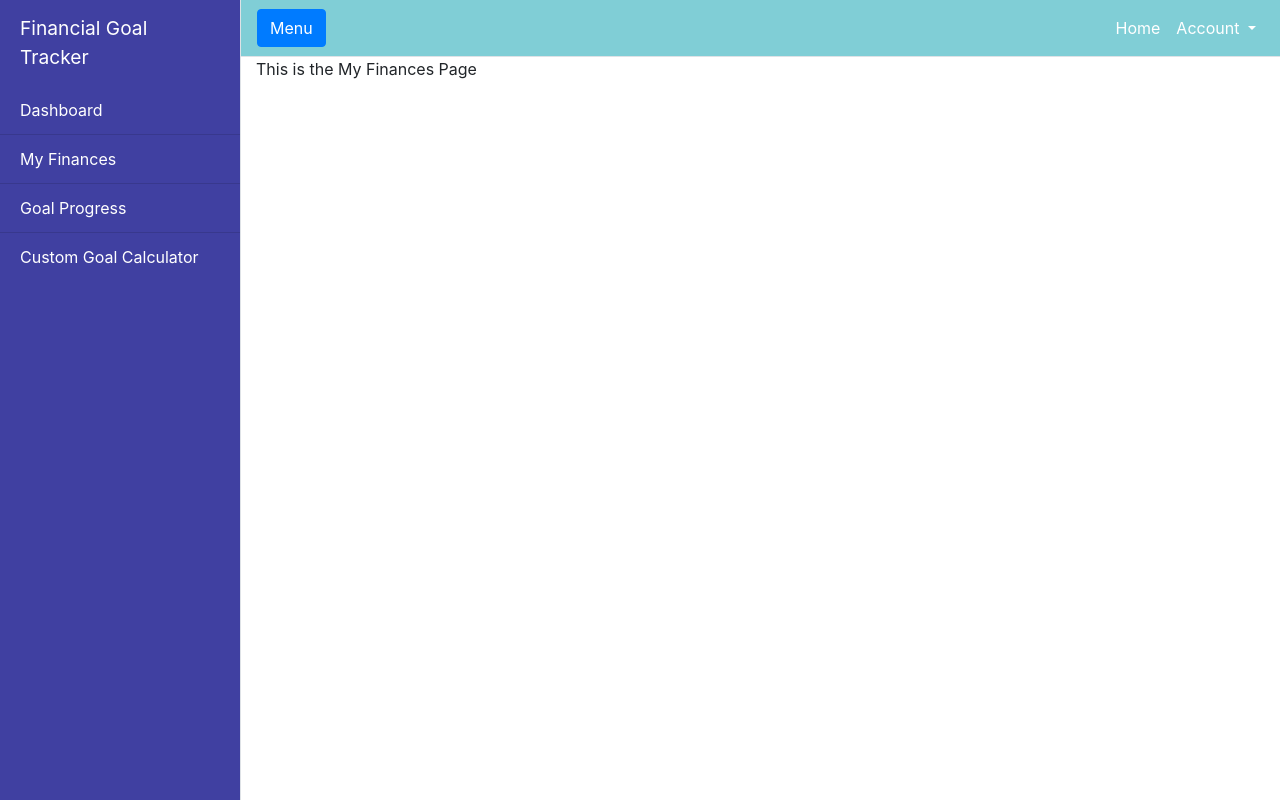
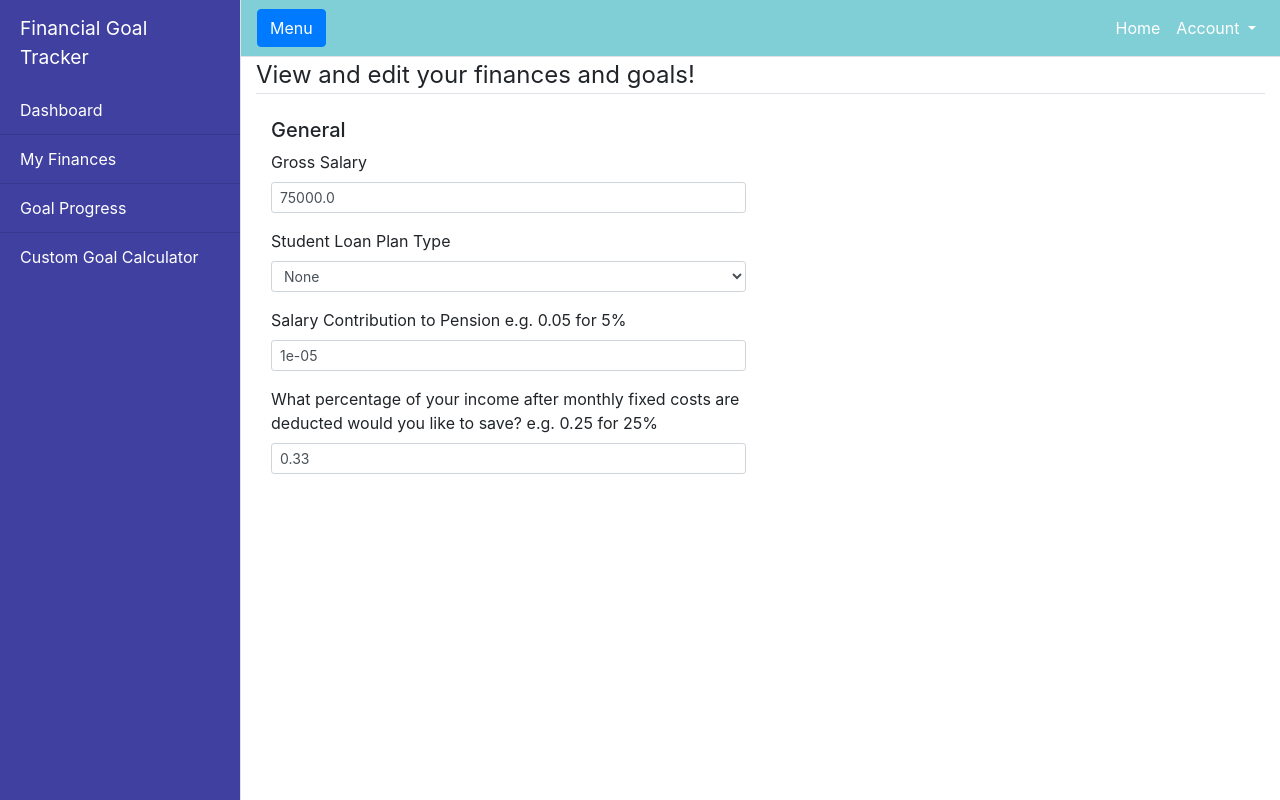
Before and after one commit to surajtirupati/financeGoalsApp, a Flask app: page /my_finances in a window 1280 px wide. Run offline with Flask 2, Linux system fonts and the light colour scheme; a user stored in the database is signed in; data comes from the database, SQL or seed files in the repository.

Commit message:
modified database tables and correctly storing form details in sql-lite database

```diff
--- a/forms.py
+++ b/forms.py
@@ -5,13 +5,13 @@ from wtforms.validators import DataRequired, NumberRange, EqualTo
 
 # Create Fixed Cost Sub-Form
 class FixedCostForm(Form):
-    name = StringField("Fixed Cost Name e.g. Rent", validators=[DataRequired()])
+    fc_name = StringField("Fixed Cost Name e.g. Rent", validators=[DataRequired()])
     amount = FloatField("Fixed Cost Monthly Amount e.g. 800", validators=[DataRequired()])
 
 
 # Create Goal Sub-Form
 class GoalForm(Form):
-    name = StringField("What are you saving for?", validators=[DataRequired()])
+    goal_name = StringField("What are you saving for?", validators=[DataRequired()])
     amount = FloatField("What percentage of your savings would you like to allocate to this goal? e.g. 0.25 for 25%",
                         validators=[DataRequired(), NumberRange(min=0, max=1, message='Enter number between 0 and 1')])
 
--- a/main.py
+++ b/main.py
@@ -15,6 +15,8 @@ class Users(db.Model, UserMixin):
     email = db.Column(db.String(120), nullable=False, unique=True)
     password_hash = db.Column(db.String(128))
     financial_data = db.relationship('Userfinancialdata', backref='user_financial_data', lazy=True)
+    fixed_costs = db.relationship('FixedCost', backref='financialdata', lazy=True)
+    goals = db.relationship('Goals', backref='financialdata', lazy=True)
 
 
 class Userfinancialdata(db.Model):
@@ -22,23 +24,22 @@ class Userfinancialdata(db.Model):
     gross_salary = db.Column(db.Float, nullable=False)
     student_plan = db.Column(db.Integer)
     pension_contribution = db.Column(db.Float, nullable=False)
-    fixed_costs = db.relationship('FixedCost', backref='financialdata', lazy=True)
-    goals = db.relationship('Goals', backref='financialdata', lazy=True)
-    user = db.Column(db.Integer, db.ForeignKey('users.id'))
+    saving_percentage = db.Column(db.Float, nullable=False)
+    user = db.Column(db.Integer, db.ForeignKey('users.id'), nullable=False)
 
 
 class FixedCost(db.Model):
     id = db.Column(db.Integer, primary_key=True)
     name = db.Column(db.String(30), nullable=False)
     amount = db.Column(db.Float, nullable=False)
-    earnings_id = db.Column(db.Integer, db.ForeignKey("userfinancialdata.id"), nullable=False)
+    user = db.Column(db.Integer, db.ForeignKey("users.id"), nullable=False)
 
 
 class Goals(db.Model):
     id = db.Column(db.Integer, primary_key=True)
     name = db.Column(db.String(30), nullable=False)
     amount = db.Column(db.Float, nullable=False)
-    earnings_id = db.Column(db.Integer, db.ForeignKey("userfinancialdata.id"), nullable=False)
+    user = db.Column(db.Integer, db.ForeignKey("users.id"), nullable=False)
 
 
 # Create database tables
@@ -59,10 +60,17 @@ def user_is_logged_in():
     return current_user.is_authenticated
 
 
+def financial_data_exists():
+    return Userfinancialdata.query.filter_by(user=current_user.id).first()
+
+
 @app.route('/signup', methods=['GET', 'POST'])
 def signup():
-    if user_is_logged_in():
+    if user_is_logged_in() and financial_data_exists() is not None:
         return redirect(url_for('dashboard'))
+
+    elif user_is_logged_in():
+        return redirect(url_for('setup'))
 
     form = UserForm()
     if form.validate_on_submit():
@@ -72,7 +80,7 @@ def signup():
             user = Users(email=form.email.data, password_hash=hashed_pw)
             db.session.add(user)
             db.session.commit()
-            flash("Successful sign up! Please login:", 'success')
+            flash("Successful sign up! Please fill in the following details to set up your account", 'success')
 
         else:
             flash("User email already exists! Please login", 'danger')
@@ -85,8 +93,11 @@ def signup():
 
 @app.route('/login', methods=['GET', 'POST'])
 def login():
-    if user_is_logged_in():
+    if user_is_logged_in() and financial_data_exists() is not None:
         return redirect(url_for('dashboard'))
+
+    elif user_is_logged_in():
+        return redirect(url_for('setup'))
 
     form = LoginForm()
     if form.validate_on_submit():
@@ -114,13 +125,28 @@ def login():
 @app.route("/setup", methods=['GET', 'POST'])
 @login_required
 def setup():
-    if current_user.financial_data is not None:
+    if financial_data_exists() is not None:
         flash("You have already input your financial data!", 'danger')
         return redirect(url_for('dashboard'))
 
     form = FinancialDataForm()
 
     if form.validate_on_submit():
+        financial_data = Userfinancialdata(gross_salary=form.gross_salary.data, student_plan=form.student_plan.data,
+                                           pension_contribution=form.pension_contribution.data, saving_percentage=form.saving_percentage.data,
+                                           user=current_user.id)
+        db.session.add(financial_data)
+
+        for goal in form.goals:
+            tmp_goal = Goals(name=goal.goal_name.data, amount=goal.amount.data, user=current_user.id)
+            db.session.add(tmp_goal)
+
+        for fixed_cost in form.fixed_costs:
+            tmp_fc = FixedCost(name=fixed_cost.fc_name.data, amount=fixed_cost.amount.data, user=current_user.id)
+            db.session.add(tmp_fc)
+
+        db.session.commit()
+
         flash("Setup complete!", 'success')
         return redirect(url_for('dashboard'))
 
@@ -136,7 +162,11 @@ def home():
 @app.route("/my_finances")
 @login_required
 def my_finances():
-    return render_template("my_finances.html")
+    form = FinancialDataForm()
+    financial_data = Userfinancialdata.query.filter_by(user=current_user.id).first()
+    fixed_costs = FixedCost.query.filter_by(user=current_user.id).first()
+    goals = Goals.query.filter_by(user=current_user.id).first()
+    return render_template("my_finances.html", form=form, financial_data=financial_data, fc_data=fixed_costs, goal_data=goals)
 
 
 @app.route("/dashboard")
--- a/static/css/style.css
+++ b/static/css/style.css
@@ -65,3 +65,13 @@ nav .navbar-nav .dropdown-menu a{
 }
 
 header > h5 { display: inline-block; }
+
+.split {
+  height: 100%;
+  width: 50%;
+  position: fixed;
+  z-index: 1;
+  top: 0;
+  overflow-x: hidden;
+  padding-top: 20px;
+}
--- a/templates/my_finances.html
+++ b/templates/my_finances.html
@@ -2,6 +2,70 @@
 
 {% block content %}
 
-<h> This is the My Finances Page</h>
+<form method="POST" action="">
+    {{ form.hidden_tag() }}
+    <fieldset class="form-group">
+        <legend class="border-bottom mb-4"> View and edit your finances and goals!</legend>
+
+        <div class = "col-md-6">
+            <header>
+                  <h5>General</h5>
+            </header>
+            <div class="form-group">
+                {{ form.gross_salary.label(class="form-control-label") }}
+                {% if form.gross_salary.errors %}
+                    {{ form.gross_salary(class="form-control form-control-sm is-invalid", value=financial_data.gross_salary) }}
+                    <div class="invalid feedback">
+                        {% for error in form.gross_salary.errors %}
+                            <span> {{ error }} </span>
+                        {% endfor %}
+                    </div>
+                {% else %}
+                    {{ form.gross_salary(class="form-control form-control-sm", value=financial_data.gross_salary) }}
+                {% endif %}
+            </div>
+            <div class="form-group">
+                {{ form.student_plan.label(class="form-control-label") }}
+                {% if form.student_plan.errors %}
+                    {{ form.student_plan(class="form-control form-control-sm is-invalid", value=financial_data.student_plan) }}
+                    <div class="invalid feedback">
+                        {% for error in form.student_plan.errors %}
+                            <span> {{ error }} </span>
+                        {% endfor %}
+                    </div>
+                {% else %}
+                    {{ form.student_plan(class="form-control form-control-sm", value=financial_data.student_plan) }}
+                {% endif %}
+            </div>
+            <div class="form-group">
+                {{ form.pension_contribution.label(class="form-control-label") }}
+                {% if form.pension_contribution.errors %}
+                    {{ form.pension_contribution(class="form-control form-control-sm is-invalid", value=financial_data.pension_contribution) }}
+                    <div class="invalid feedback">
+                        {% for error in form.pension_contribution.errors %}
+                            <span> {{ error }} </span>
+                        {% endfor %}
+                    </div>
+                {% else %}
+                    {{ form.pension_contribution(class="form-control form-control-sm", value=financial_data.pension_contribution) }}
+                {% endif %}
+            </div>
+            <div class="form-group">
+                {{ form.saving_percentage.label(class="form-control-label") }}
+                {% if form.saving_percentage.errors %}
+                    {{ form.saving_percentage(class="form-control form-control-sm is-invalid", value=financial_data.saving_percentage) }}
+                    <div class="invalid feedback">
+                        {% for error in form.saving_percentage.errors %}
+                            <span> {{ error }} </span>
+                        {% endfor %}
+                    </div>
+                {% else %}
+                    {{ form.saving_percentage(class="form-control form-control-sm", value=financial_data.saving_percentage) }}
+                {% endif %}
+            </div>
+        </div>
+
+    </fieldset>
+</form>
 
 {% endblock %}
--- a/templates/prelogin_base.html
+++ b/templates/prelogin_base.html
@@ -26,7 +26,7 @@
             <div class="collapse navbar-collapse" id="navbarSupportedContent">
                 <ul class="navbar-nav ml-auto mt-2 mt-lg-0">
                     <li class="nav-item active">
-                        <a class="nav-link" href="#">Logout <span class="sr-only">(current)</span></a>
+                        <a class="nav-link" href="{{ url_for('signup') }}">Sign Up <span class="sr-only">(current)</span></a>
                     </li>
                 </ul>
             </div>
```
Also changed, not shown: templates/setup.html (+8 -8 lines), financial_app.db.
